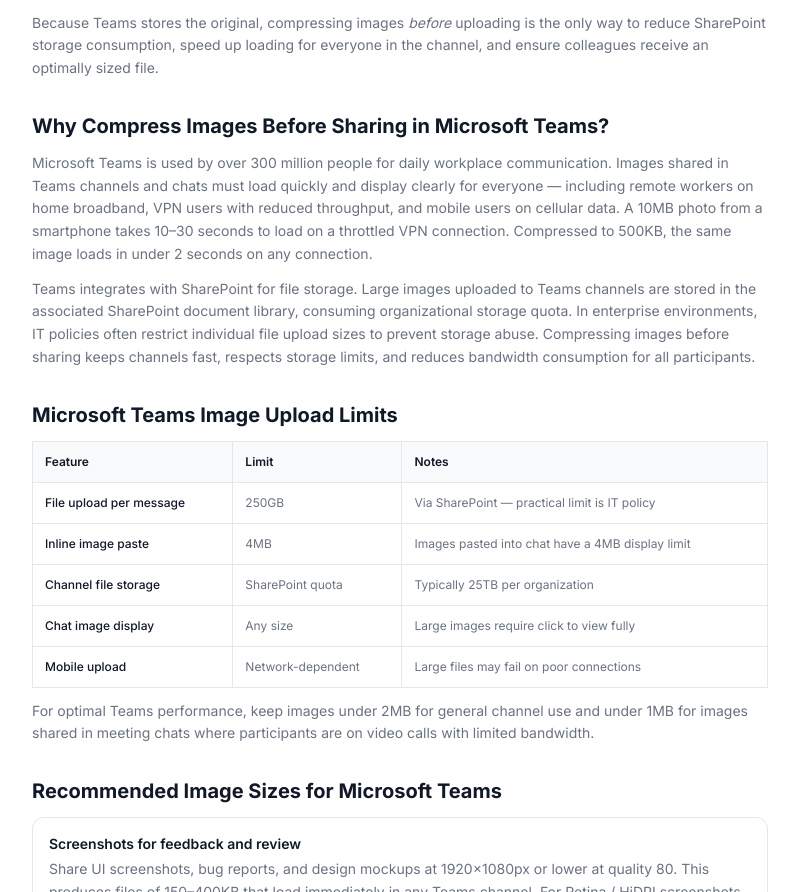
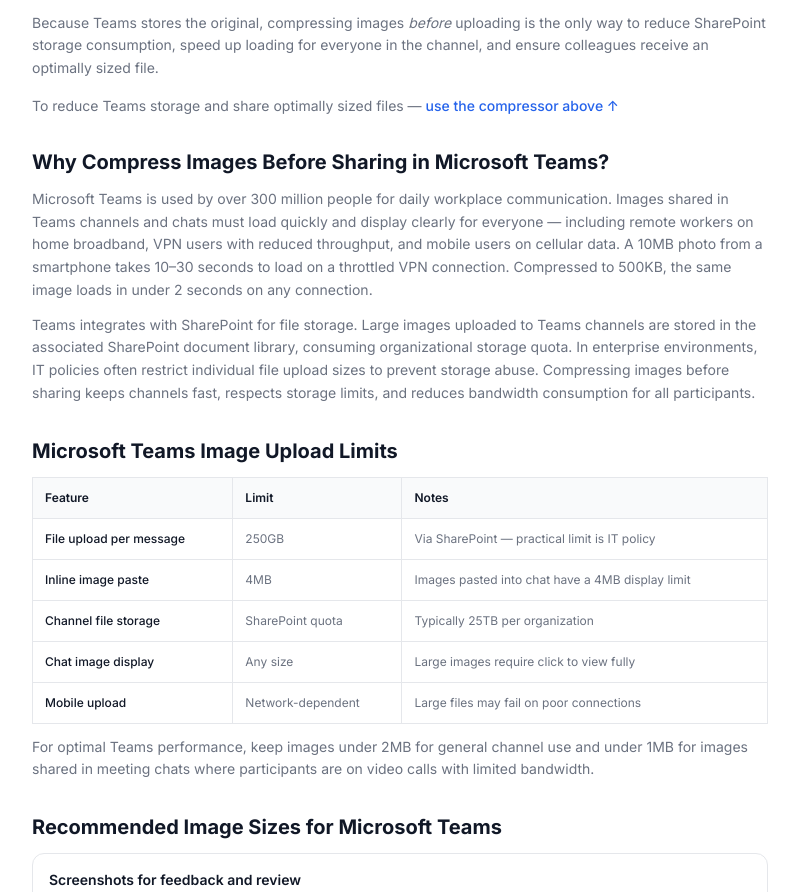
Before and after one commit to hieulv93/compressimg, a Next.js app: page /compress-image-for-teams in a window 1280 px wide. Shown: the part 1055-1947 px from the top of the page, without its empty margins (240-1039 px from the left). Built offline with nearby package versions, Linux system fonts and the light colour scheme; no server answers.

Commit message:
ux: add CTA bridge from answer section to tool for Slack, Teams, Discord, WhatsApp

```diff
--- a/src/app/compress-image-for-discord/page.tsx
+++ b/src/app/compress-image-for-discord/page.tsx
@@ -133,7 +133,7 @@ export default function CompressForDiscordPage() {
           </p>
         </div>
 
-        <div className="space-y-4">
+        <div id="compress-tool" className="space-y-4">
           <UploadBox
             state={uploadBoxState}
             onFileSelect={handleFileSelect}
--- a/src/app/compress-image-for-slack/page.tsx
+++ b/src/app/compress-image-for-slack/page.tsx
@@ -134,7 +134,7 @@ export default function CompressForSlackPage() {
           </p>
         </div>
 
-        <div className="space-y-4">
+        <div id="compress-tool" className="space-y-4">
           <UploadBox
             state={uploadBoxState}
             onFileSelect={handleFileSelect}
--- a/src/app/compress-image-for-teams/page.tsx
+++ b/src/app/compress-image-for-teams/page.tsx
@@ -134,7 +134,7 @@ export default function CompressForTeamsPage() {
           </p>
         </div>
 
-        <div className="space-y-4">
+        <div id="compress-tool" className="space-y-4">
           <UploadBox
             state={uploadBoxState}
             onFileSelect={handleFileSelect}
--- a/src/app/compress-image-for-whatsapp/page.tsx
+++ b/src/app/compress-image-for-whatsapp/page.tsx
@@ -134,7 +134,7 @@ export default function CompressForWhatsAppPage() {
           </p>
         </div>
 
-        <div className="space-y-4">
+        <div id="compress-tool" className="space-y-4">
           <UploadBox
             state={uploadBoxState}
             onFileSelect={handleFileSelect}
--- a/src/components/tool/CompressForDiscordContentSection.tsx
+++ b/src/components/tool/CompressForDiscordContentSection.tsx
@@ -44,6 +44,12 @@ export default function CompressForDiscordContentSection() {
         <p className="text-text-muted text-sm leading-relaxed">
           Pre-compressing before uploading ensures everyone in the channel sees your image at the
           exact quality you intended — without Discord&apos;s re-encoding affecting the result.
+        </p>
+        <p className="text-sm text-text-muted pt-1">
+          To share images at full quality on Discord —{' '}
+          <a href="#compress-tool" className="text-primary hover:underline font-medium">
+            use the compressor above ↑
+          </a>
         </p>
       </div>
 
--- a/src/components/tool/CompressForSlackContentSection.tsx
+++ b/src/components/tool/CompressForSlackContentSection.tsx
@@ -49,6 +49,12 @@ export default function CompressForSlackContentSection() {
         <p className="text-text-muted text-sm leading-relaxed">
           Slack also reduces quality for animated GIFs on all platforms to limit bandwidth. For
           static images uploaded from desktop, the original is always preserved and downloadable.
+        </p>
+        <p className="text-sm text-text-muted pt-1">
+          To keep photos sharp across Slack desktop and mobile —{' '}
+          <a href="#compress-tool" className="text-primary hover:underline font-medium">
+            use the compressor above ↑
+          </a>
         </p>
       </div>
 
--- a/src/components/tool/CompressForTeamsContentSection.tsx
+++ b/src/components/tool/CompressForTeamsContentSection.tsx
@@ -44,6 +44,12 @@ export default function CompressForTeamsContentSection() {
           Because Teams stores the original, compressing images <em>before</em> uploading is the
           only way to reduce SharePoint storage consumption, speed up loading for everyone in the
           channel, and ensure colleagues receive an optimally sized file.
+        </p>
+        <p className="text-sm text-text-muted pt-1">
+          To reduce Teams storage and share optimally sized files —{' '}
+          <a href="#compress-tool" className="text-primary hover:underline font-medium">
+            use the compressor above ↑
+          </a>
         </p>
       </div>
 
--- a/src/components/tool/CompressForWhatsAppContentSection.tsx
+++ b/src/components/tool/CompressForWhatsAppContentSection.tsx
@@ -38,6 +38,12 @@ export default function CompressForWhatsAppContentSection() {
           WhatsApp a smaller file to work with. Since WhatsApp compresses on top of whatever you
           send, starting with an optimized 500KB file results in significantly less quality loss
           than sending a raw 10MB photo. The recipient sees a noticeably sharper image.
+        </p>
+        <p className="text-sm text-text-muted pt-1">
+          To send sharper photos on WhatsApp —{' '}
+          <a href="#compress-tool" className="text-primary hover:underline font-medium">
+            use the compressor above ↑
+          </a>
         </p>
       </div>
 
```
